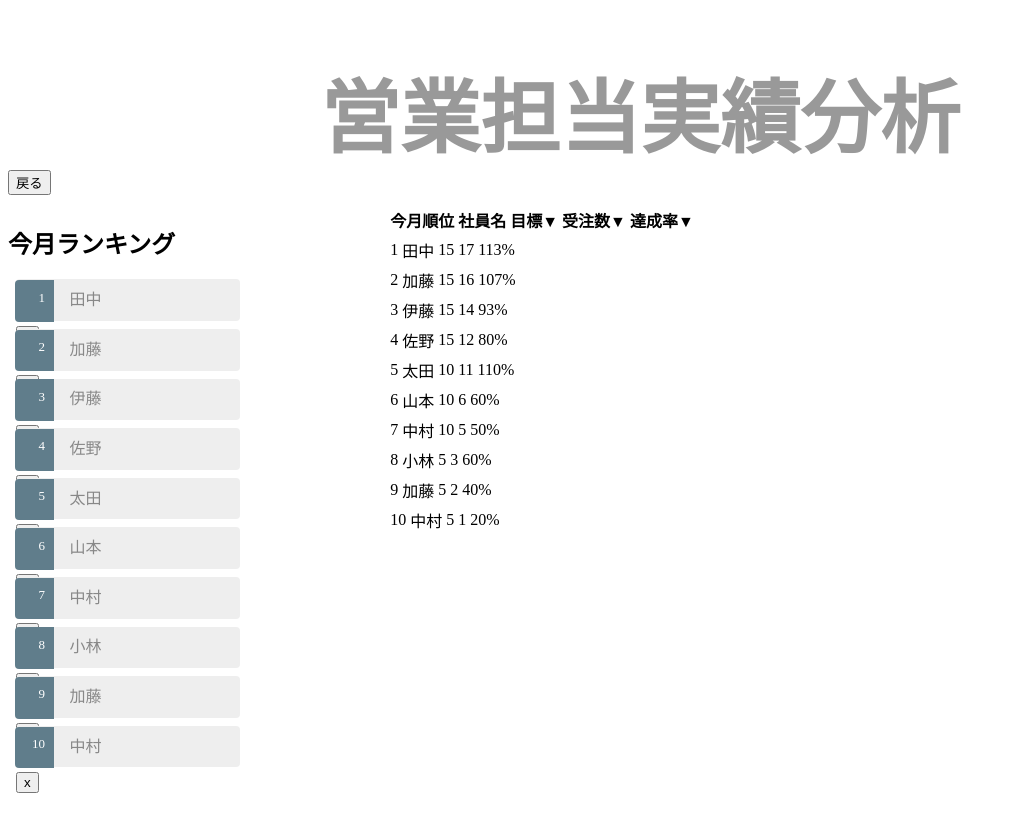
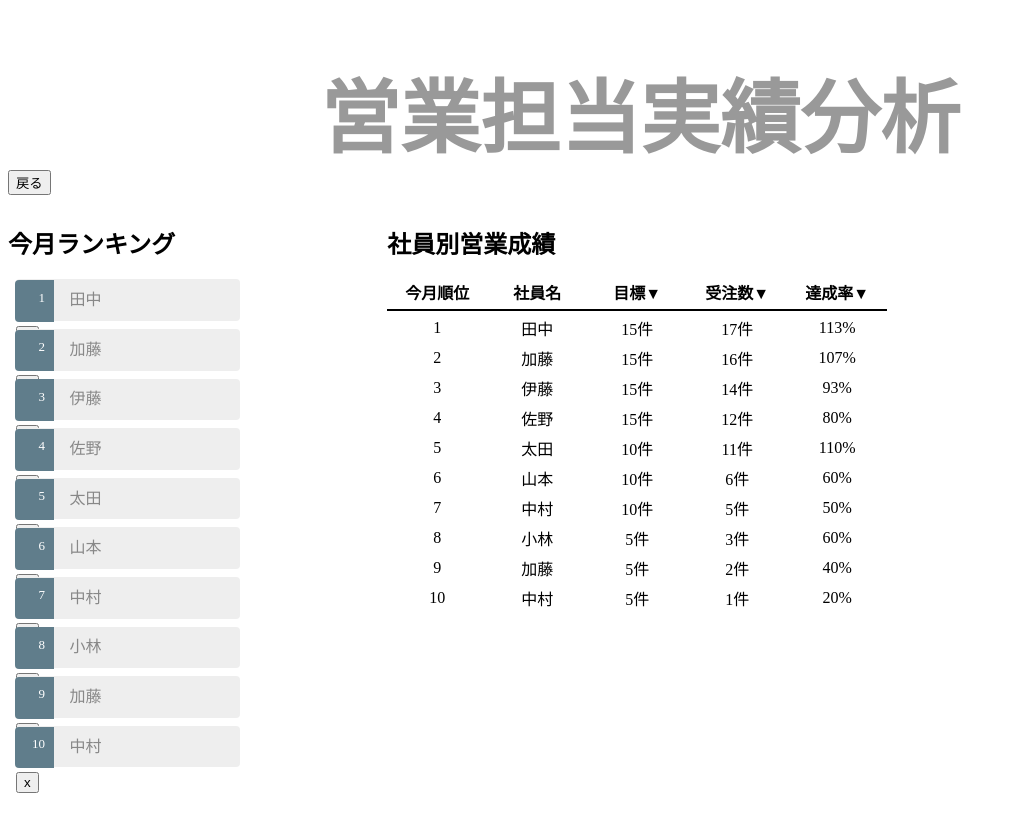
Before and after one commit to lilonghao0330/ACTS-APP, an Angular app: page /dashboard in a window 1280 px wide. Shown: the whole page, without its empty margins (0-1016 px from the left). Built offline with nearby package versions, Linux system fonts and the light colour scheme.

Commit message:
table一旦FIX

```diff
--- a/src/app/dashboard/dashboard.component.css
+++ b/src/app/dashboard/dashboard.component.css
@@ -117,3 +117,20 @@ h4 {
   margin-right: .8em;
   border-radius: 4px 0 0 4px;
 }
+table{
+  border-collapse:collapse;
+  margin:0 auto;
+  text-align: center;
+}
+th{
+  border-bottom:2px solid #000;
+  width: 100px;
+  padding-bottom: 5px;
+}
+td{
+  width: 100px;
+  padding-top: 5px;
+}
+.full-report{
+  float: left;
+}
--- a/src/app/dashboard/dashboard.component.html
+++ b/src/app/dashboard/dashboard.component.html
@@ -13,6 +13,10 @@
     </ul>
   </div>
   <div class="col-2-3">
+    <h2>
+      社員別営業成績
+    </h2>
+    <div class="full-report">
     <table>
       <tr>
         <th>今月順位</th>
@@ -22,15 +26,16 @@
         <th>達成率▼</th>
       </tr>
     </table>
-<table *ngFor="let hero of heroes" >
+<table *ngFor="let hero of heroes">
   <tr>
     <td>{{hero.id}}</td>
     <td>{{hero.name}}</td>
-    <td>{{hero.goal}}</td>
-    <td>{{hero.order}}</td>
+    <td>{{hero.goal}}件</td>
+    <td>{{hero.order}}件</td>
     <td>{{hero.order/hero.goal | percent}}</td>
   </tr>
 </table>
+</div>
   <!--
   <a *ngFor="let hero of heroes" class="col-1-3"
       routerLink="/detail/{{hero.id}}">
```
